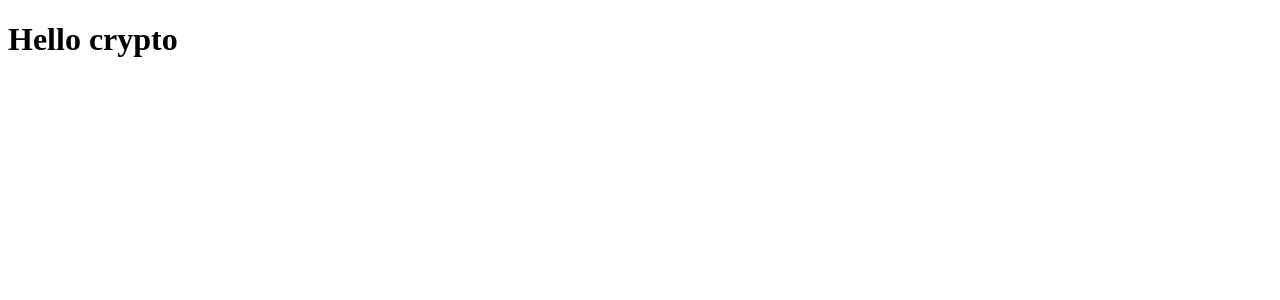
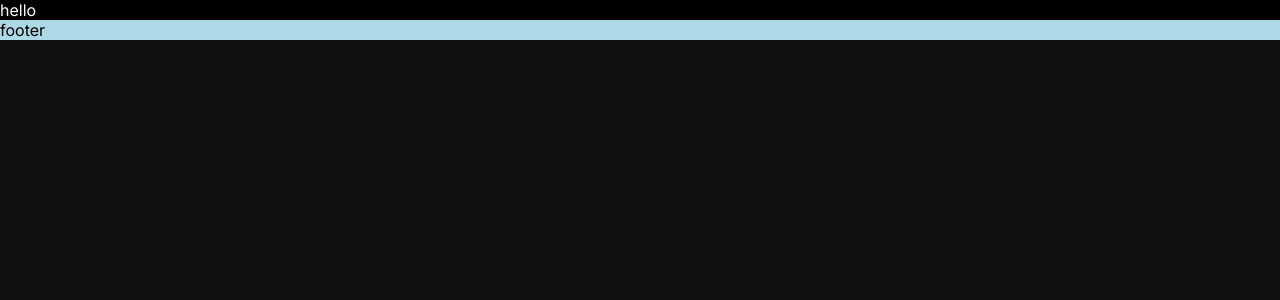
Before and after one commit to VivekkumarDahiya/crypto-tracker, a React (Vite) app: page / in a window 1280 px wide. Shown: the top 300 px of the page. Built offline with nearby package versions, Linux system fonts and the light colour scheme.

Commit message:
scollbar,coustom selection added

```diff
--- a/src/App.jsx
+++ b/src/App.jsx
@@ -1,3 +1,5 @@
+import Footer from "./components/common/Footer";
+import Header from "./components/common/Header";
 
 
 
@@ -7,7 +9,9 @@
 const App=()=>{
   return(
     <>
-     <h1>Hello crypto</h1>
+
+     <Header/>
+     <Footer/>
     </>
   )
 }
--- /dev/null
+++ b/src/components/common/Footer/index.jsx
@@ -0,0 +1,13 @@
+import "./style.css";
+
+
+
+const Footer=()=>{
+    return(
+        <div className="footer">
+            footer
+        </div>
+    )
+}
+
+export default Footer;
--- /dev/null
+++ b/src/components/common/Footer/style.css
@@ -0,0 +1,6 @@
+.footer{
+    width: 100%;
+    color:#000;
+    background-color: lightblue;
+
+}
--- /dev/null
+++ b/src/components/common/Header/index.jsx
@@ -0,0 +1,12 @@
+import "./style.css"
+
+
+const Header=()=>{
+    return(
+        <div className="header">
+         hello
+        </div>
+    )
+}
+
+export default Header;
--- /dev/null
+++ b/src/components/common/Header/style.css
@@ -0,0 +1,5 @@
+.header{
+    width: 100%;
+    color: #fff;
+    background-color: #000;
+}
--- a/src/index.css
+++ b/src/index.css
@@ -0,0 +1,44 @@
+@import url('https://fonts.googleapis.com/css2?family=Inter:ital,opsz,wght@0,14..32,100..900;1,14..32,100..900&family=Nunito:ital,wght@0,200..1000;1,200..1000&display=swap');
+
+
+:root{
+   --white:#fff;
+   --black:#111;
+   --blue:#3a80e9;
+   --grey:#888;
+   --darkgrey:#1b1b1b;
+   --green:#61c96f;
+   --red:#f94141;
+}
+
+body{
+    margin: 0;
+    -webkit-font-smoothing: antailiased;
+    -mox-osx-font-smoothing: grayscale;
+    background-color: var(--black);
+    color: var(--white);
+    font-family: "Inter", sans-serif;
+    height: 200vh;
+}
+
+::selection{
+    background-color: var(--blue);
+    color: var(--white);
+}
+
+/* width */
+::-webkit-scrollbar {
+  width: 0.3rem;
+}
+
+/* Track */
+::-webkit-scrollbar-track {
+  background:var(--black);
+}
+
+/* Handle */
+::-webkit-scrollbar-thumb {
+  background: var(--blue);
+  border-radius: 0.3rem;
+
+}
```
